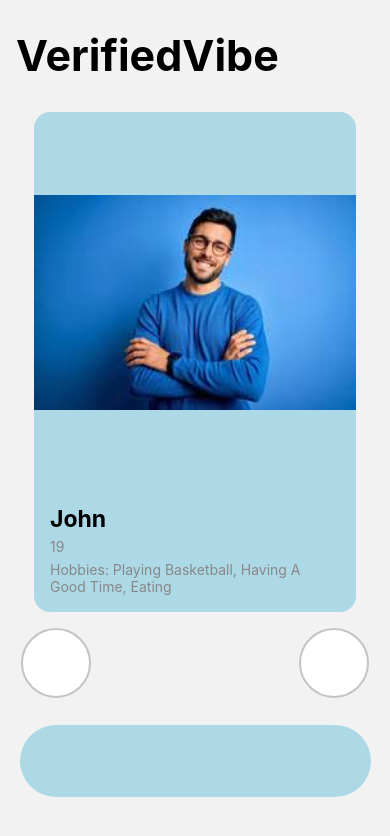
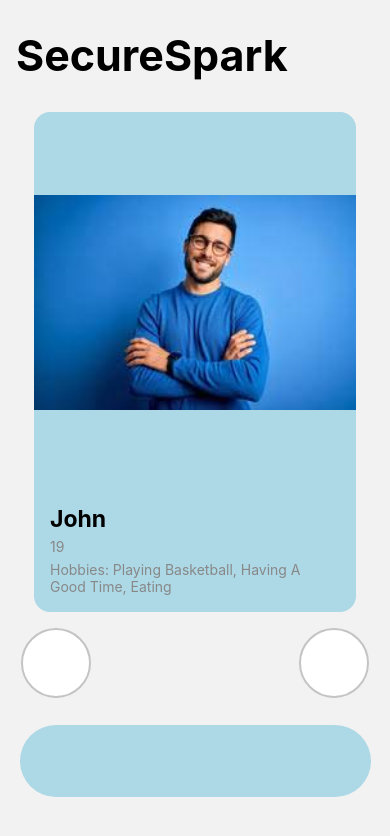
Before and after one commit to aandrewchen/HackDavis2023, a React Native app: screen /HomeScreen in a window 390 px wide. Shown: the top 836 px of the page. Built offline with nearby package versions, Linux system fonts and the light colour scheme; some icons are missing.

Commit message:
Done with SecureSpark

```diff
--- a/screens/HomeScreen.js
+++ b/screens/HomeScreen.js
@@ -102,7 +102,7 @@ const HomeScreen = () => {
               marginTop: 13,
             },
           ]}>
-          VerifiedVibe
+          SecureSpark
         </Text>
       </View>
       <View>
```
